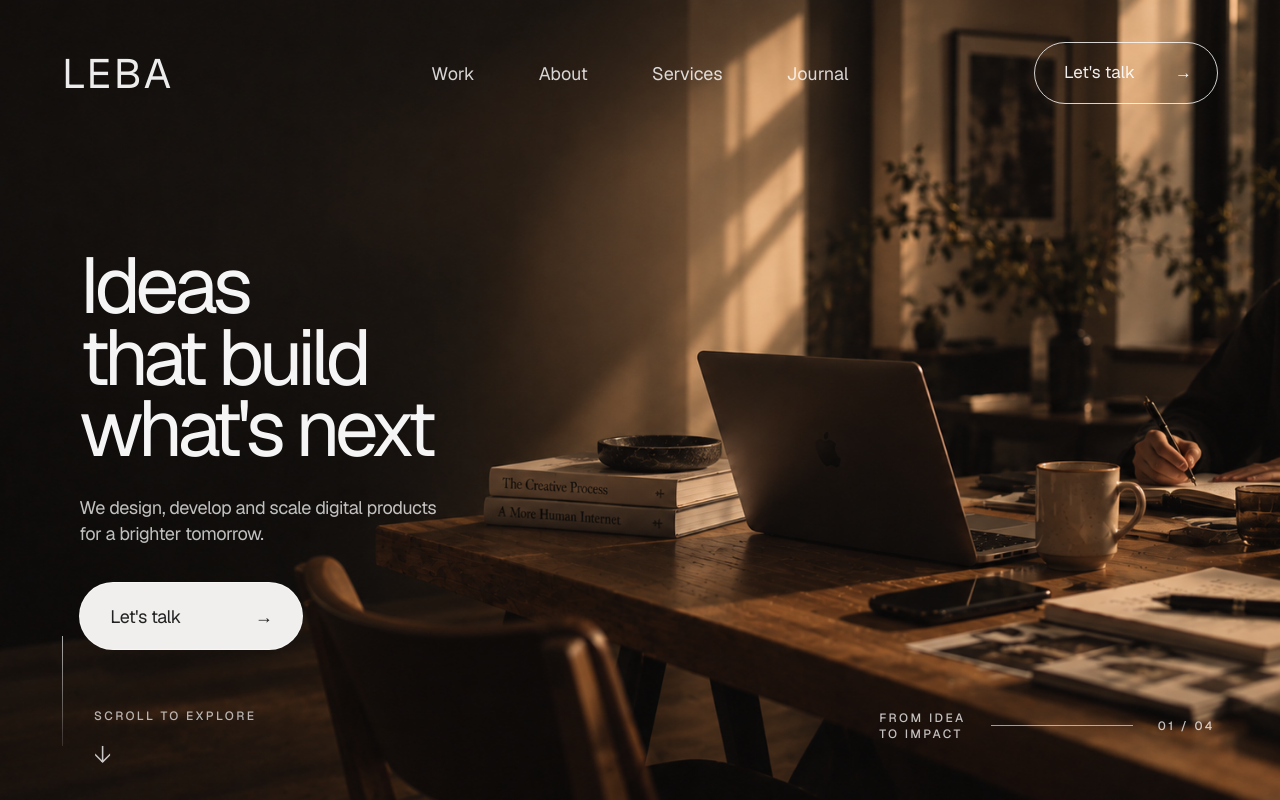
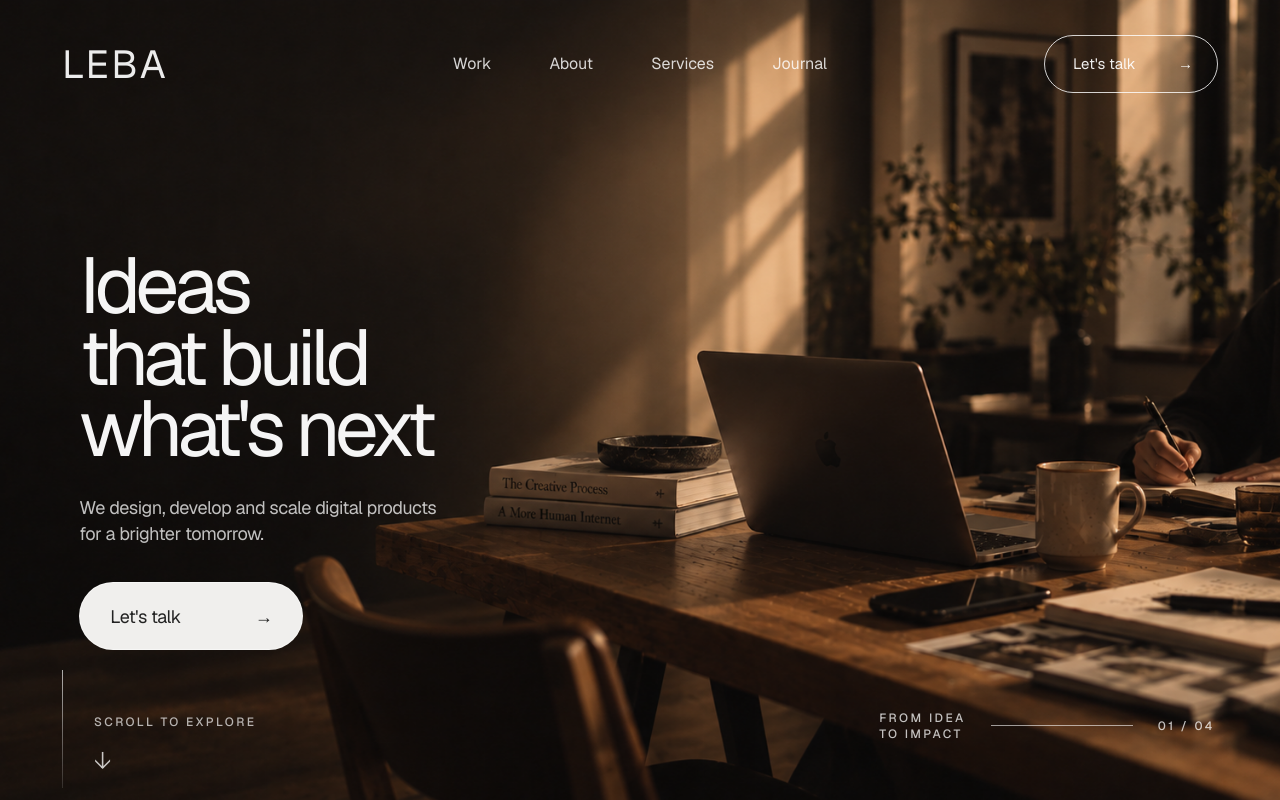
Before and after one commit to NicolasLlanos8799/weareleba, a Next.js app: page / in a window 1280 px wide. Built offline with nearby package versions, Linux system fonts and the light colour scheme.

Commit message:
Correct final hero CSS override for navigation and scroll spacing

```diff
--- a/styles/hero-reference-tuning.css
+++ b/styles/hero-reference-tuning.css
@@ -1,30 +1,31 @@
-/* Desktop alignment pass — values calibrated against the supplied reference. */
+/* Desktop alignment pass — final precision overrides for the supplied reference. */
 @media (min-width: 1025px) {
+  /* Navigation sits higher and is visibly lighter/smaller. */
   .site-header-inner {
-    min-height: 132px;
-    padding: 42px 62px 28px;
+    min-height: 116px;
+    padding: 30px 62px 18px;
     align-items: center;
   }
 
   .site-brand {
-    font-size: 41px;
+    font-size: 39px;
     line-height: 1;
     font-weight: 400;
     letter-spacing: .07em;
   }
 
   .site-nav {
-    gap: 64px;
-    font-size: 18px;
+    gap: 58px;
+    font-size: 16px;
     transform: none;
   }
 
   .site-header-cta {
-    min-width: 184px;
-    height: 62px;
-    padding: 0 25px 0 29px;
-    gap: 24px;
-    font-size: 17px;
+    min-width: 174px;
+    height: 58px;
+    padding: 0 24px 0 28px;
+    gap: 22px;
+    font-size: 15px;
   }
 
   .hero-content {
@@ -66,19 +67,21 @@
     font-size: 18px;
   }
 
+  /* Reserve a distinct lower zone for the scroll cue. */
   .hero-scroll-cue {
     left: clamp(62px, 4.1vw, 68px);
-    bottom: 27px;
+    bottom: 12px;
     gap: 31px;
   }
 
   .hero-scroll-line {
-    height: 110px;
+    height: 118px;
     margin-top: -14px;
   }
 
   .hero-scroll-cue > div {
     gap: 13px;
+    padding-top: 30px;
   }
 
   .hero-scroll-cue .technical {
```
